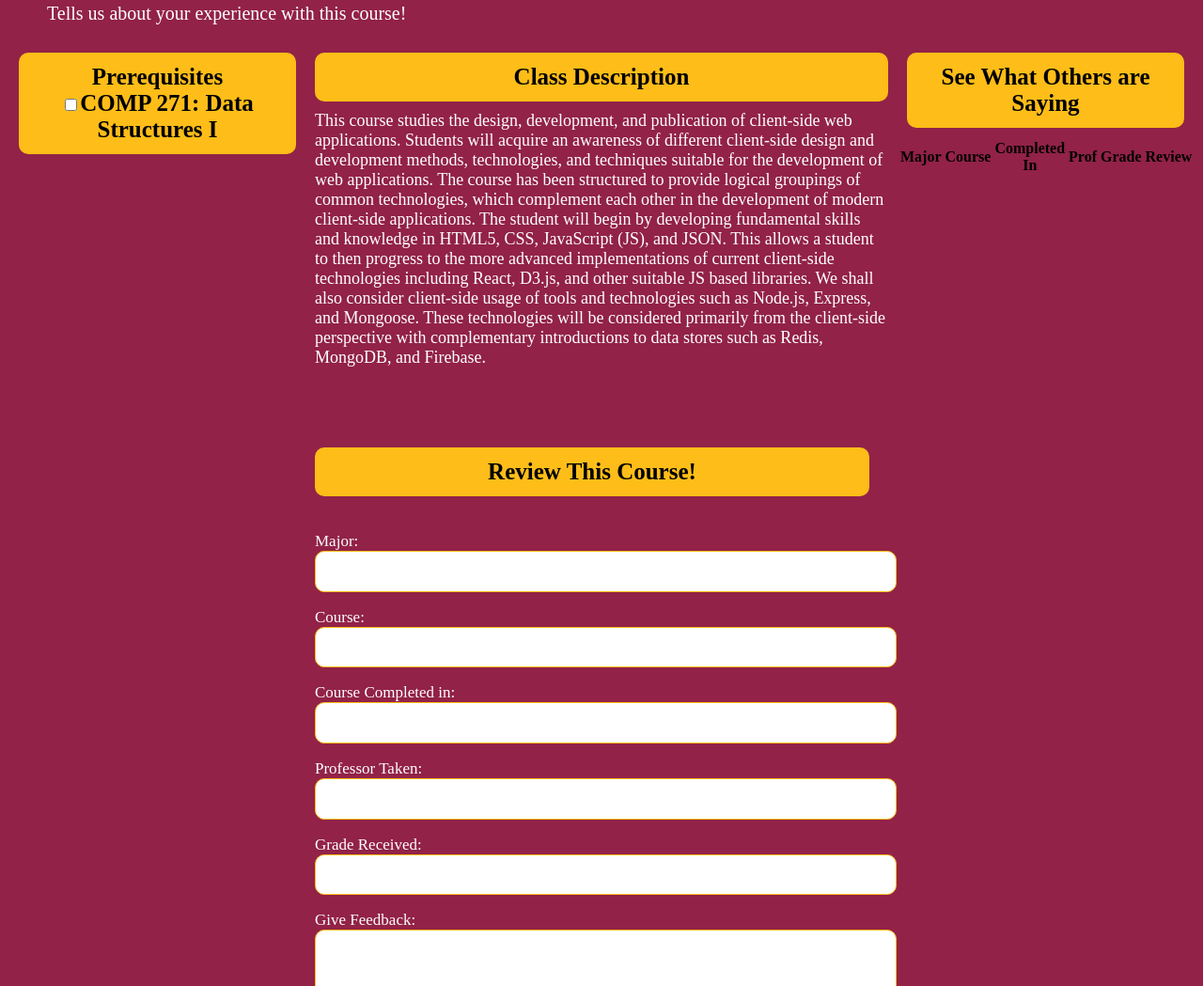
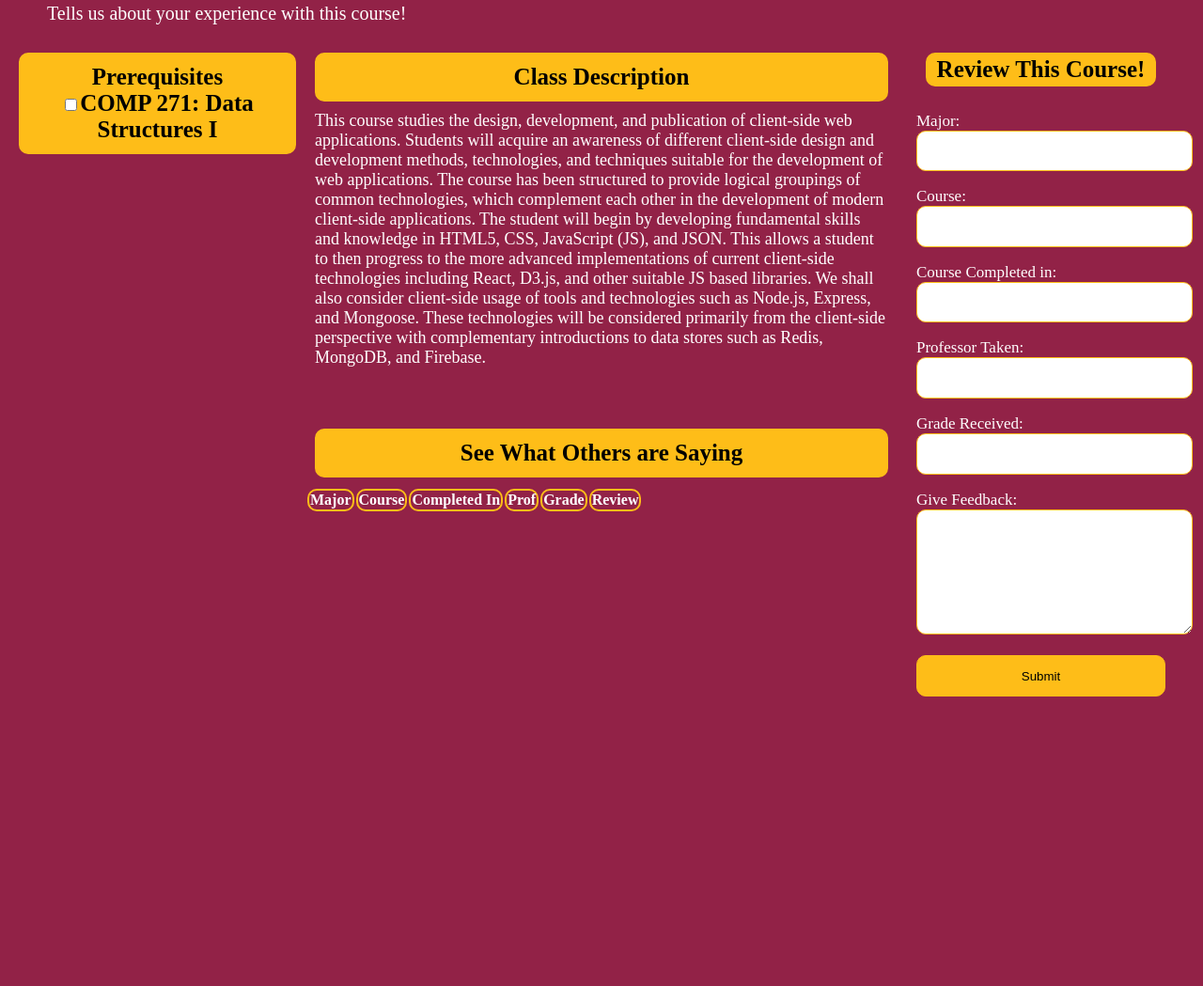
Before and after one commit to taramla/The-Bel-Cantos, a plain HTML site: page 324_Course.html in a window 1280 px wide. Shown: the part 173-1222 px from the top of the page at 94% size. Drawn offline with Linux system fonts and the light colour scheme; no server answers; a web font is replaced by a local one.

Commit message:
some stylistic changes: switch table and form in html, css changes to table

```diff
--- a/324_Course.html
+++ b/324_Course.html
@@ -8,7 +8,7 @@
   <title> COMP 324 </title>
 </head>
 
-<body>
+<body id="course_324">
   <div class= "header">
     <a href="index.html"><img src= "logo.png" alt="logo"/></a>
     <h2>CS Reviewer</h2>
@@ -23,7 +23,6 @@
           <input type="checkbox" value="COMP 271">COMP 271: Data Structures I <br>
         </form>
         </h2>
-
     </div>
     <div class="section b">
       <h2>Class Description</h2>
@@ -35,30 +34,10 @@
           We shall also consider client-side usage of tools and technologies such as Node.js, Express, and Mongoose. These technologies will be considered primarily from the client-side perspective with complementary introductions to data stores such as Redis, MongoDB, and Firebase.
       </p>
     </div>
-    <div class="section c">
-      <h2> See What Others are Saying </h2>
-      <table>
-        <thead>
-          <tr>
-            <th>Major</th>
-            <th>Course</th>
-            <th>Completed In</th>
-            <th>Prof</th>
-            <th>Grade</th>
-            <th>Review</th>
-          </tr>
-        </thead>
-      <tbody id=table></tbody>
-      </table>
-
-    </div>
-    <div class="section d">
-    </div>
-
       <!-- this is the review form -->
       <div class="box">
         <h2>Review This Course!</h2>
-      <div class="alert"> Thank you for your review</div>
+
         <form id = "reviewForm">
           <p>
             <label>Major: </label>
@@ -88,14 +67,30 @@
             <button type="submit" sendMessage()>Submit</button>
           </p>
         </form>
+        <div class="alert"> Thank you for your review</div>
       </div>
-    <div class="section f">
+    <div class="section d"></div>
+  <div class= "section e">
+    <h2> See What Others are Saying </h2>
+    <table>
+      <thead>
+        <tr>
+          <th>Major</th>
+          <th>Course</th>
+          <th>Completed In</th>
+          <th>Prof</th>
+          <th>Grade</th>
+          <th>Review</th>
+        </tr>
+      </thead>
+    <tbody id=table></tbody>
+    </table>
   </div>
-    </div>
+  <div class="section f"></div>
 </div>
 
 <script src="https://www.gstatic.com/firebasejs/7.13.2/firebase.js"></script>
-<!-- <script src="https://www.gstatic.com/firebasejs/3.1.0/firebase-database.js"></script> -->
+<!-- <script src="https://www.gstatic.com/firebasejs/3.1.0/firebase-database.js"></script>  -->
 <script src= "main.js"></script>
 </body>
 </html>
--- a/courseStyle.css
+++ b/courseStyle.css
@@ -41,6 +41,23 @@ font-family: quatro;
   margin-top: -10px;
 }
 
+/* table with read data  */
+.section th{
+  font-family: quatro;
+  border: 2px #FEBD18 solid;
+  border-radius: 10px;
+  color: white;
+}
+
+.section td {
+  color: white;
+  tect-align: center;
+}
+.section table {
+  overflow-x: auto;
+}
+
+
 /* OUTER GRID */
 
 .grid{
@@ -70,16 +87,13 @@ font-family: quatro;
 .section label{
   display: block;
 }
-.section p{
-  margin: 2;
-}
 
 
 /* nested grid for review form*/
 .box{
   display: grid;
-  padding: 10px;
-  padding-left: -20px;
+
+  padding-left: 20px;
   padding-right: 30px;
 
 }
@@ -90,8 +104,9 @@ font-family: quatro;
   font-size: 25px;
   border: 2px #FEBD18 solid;
   border-radius: 10px;
-  padding: 10px;
+  padding: 2px;
   background-color: #FEBD18;
+  margin: 10px;
 
 }
 .box p{
@@ -102,9 +117,9 @@ font-family: quatro;
 .box label{
   display: block;
 }
-.box p{
+/* .box p{
   margin: 2;
-}
+} */
 
 .box button{
   background-color:#FEBD18;
@@ -114,8 +129,8 @@ font-family: quatro;
 .alert {
   text-align: center;
   padding: 10px;
-  background:#ffe9b3;
-  color: white;
+  background:#FEBD18;
+  color: black;
   margin-bottom: 10px;
   display: none;
   border-radius: 10px;
```
Lines whose indentation alone changed are shown as unchanged.
